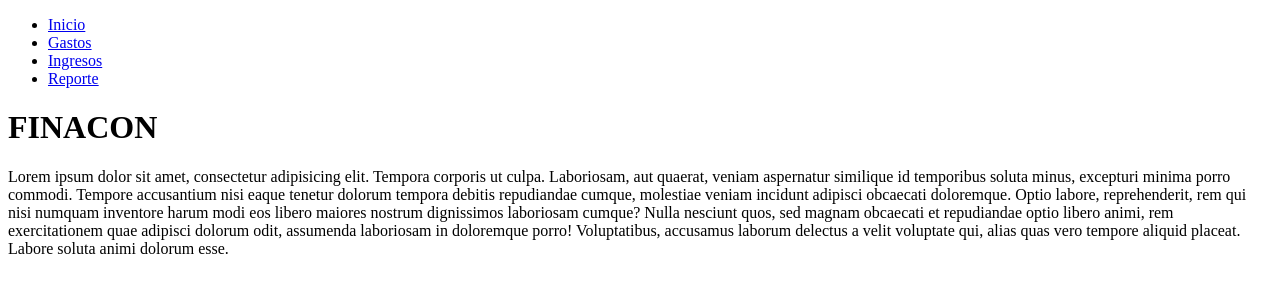
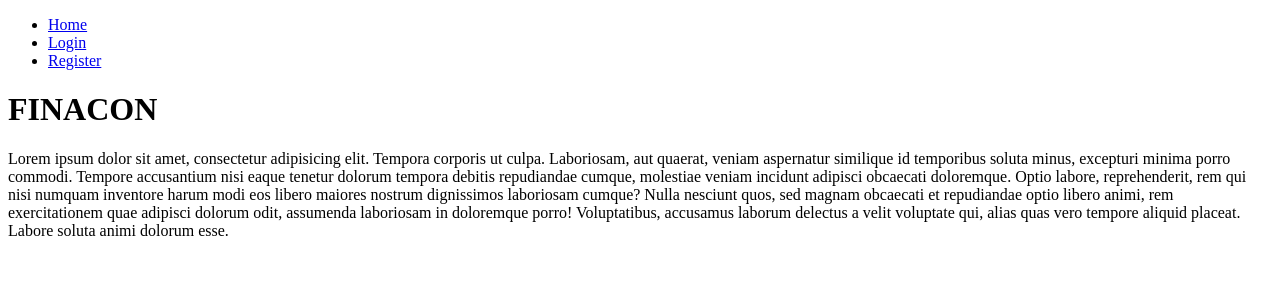
Before and after one commit to navi-exe04/financial-control-django, a Django app: page / in a window 1280 px wide. Shown: the top 300 px of the page. Run offline with Django 5.2, Linux system fonts and the light colour scheme.

Commit message:
feat: the services for login, register and logout are ready to use

```diff
--- a/finances/templates/ingresos.html
+++ b/finances/templates/expenses.html
@@ -2,7 +2,7 @@
 
 {% block content %}
 <main>
-    <h1>Ingresos</h1>
+    <h1>Expenses</h1>
     <p>
         Lorem ipsum dolor sit amet, consectetur adipisicing elit. Tempora corporis ut culpa. Laboriosam, aut quaerat,
         veniam aspernatur similique id temporibus soluta minus, excepturi minima porro commodi. Tempore accusantium nisi
--- a/finances/templates/reporte.html
+++ b/finances/templates/incomes.html
@@ -2,7 +2,7 @@
 
 {% block content %}
 <main>
-    <h1>Reporte general</h1>
+    <h1>Incomes</h1>
     <p>
         Lorem ipsum dolor sit amet, consectetur adipisicing elit. Tempora corporis ut culpa. Laboriosam, aut quaerat,
         veniam aspernatur similique id temporibus soluta minus, excepturi minima porro commodi. Tempore accusantium nisi
--- a/finances/templates/layouts/base.html
+++ b/finances/templates/layouts/base.html
@@ -12,17 +12,29 @@
         <nav>
             <ul>
                 <li>
-                    <a href="{% url 'inicio' %}">Inicio</a>
+                    <a href="{% url 'home' %}">Home</a>
+                </li>
+                {% if user.is_authenticated %}
+                <li>
+                    <a href="{% url 'report' %}">Report</a>
                 </li>
                 <li>
-                    <a href="{% url 'gastos' %}">Gastos</a>
+                    <a href="{% url 'expenses' %}">Expenses</a>
                 </li>
                 <li>
-                    <a href="{% url 'ingresos' %}">Ingresos</a>
+                    <a href="{% url 'incomes' %}">Incomes</a>
                 </li>
                 <li>
-                    <a href="{% url 'reporte' %}">Reporte</a>
+                    <a href="{% url 'logout' %}">Logout</a>
                 </li>
+                {% else %}
+                <li>
+                    <a href="{% url 'login' %}">Login</a>
+                </li>
+                <li>
+                    <a href="{% url 'register' %}">Register</a>
+                </li>
+                {% endif %}
             </ul>
         </nav>
     </header>
--- a/finances/templates/gastos.html
+++ b/finances/templates/report.html
@@ -2,7 +2,7 @@
 
 {% block content %}
 <main>
-    <h1>Gastos</h1>
+    <h1>General report</h1>
     <p>
         Lorem ipsum dolor sit amet, consectetur adipisicing elit. Tempora corporis ut culpa. Laboriosam, aut quaerat,
         veniam aspernatur similique id temporibus soluta minus, excepturi minima porro commodi. Tempore accusantium nisi
--- a/finances/urls.py
+++ b/finances/urls.py
@@ -2,8 +2,11 @@ from django.urls import path
 from . import views
 
 urlpatterns = [
-    path('', views.inicio, name="inicio"),
-    path('gastos/', views.gastos, name="gastos"),
-    path('ingresos/', views.ingresos, name="ingresos"),
-    path('reporte/', views.reporte, name="reporte"),
+    path('', views.home, name="home"),
+    path('expenses/', views.expenses, name="expenses"),
+    path('incomes/', views.incomes, name="incomes"),
+    path('report/', views.report, name="report"),
+    path('login/', views.login_user, name="login"),
+    path('logout/', views.logout_user, name="logout"),
+    path('register/', views.register_user, name="register")
 ]
--- a/finances/views.py
+++ b/finances/views.py
@@ -1,34 +1,117 @@
-from django.shortcuts import render
+from django.shortcuts import redirect, render
 from django.http import HttpResponse
+from django.contrib.auth import login, logout, authenticate
+from django.contrib.auth.models import User
+from django.db import IntegrityError
+from django.contrib.auth.decorators import login_required
 
 # Create your views here.
 
 
-def inicio(request):
+def home(request):
     """
-    El inicio del sistema
+    The main view of the system
     """
-    return render(request, 'inicio.html')
+    return render(request, 'home.html')
 
 
-def gastos(request):
+@login_required
+def expenses(request):
     """
-    Vista de gastos del sistema.
-    Enlista todos los gastos hechos por el usuario.
+    List of expenses of the user
     """
-    return render(request, 'gastos.html')
+    return render(request, 'expenses.html')
 
 
-def ingresos(request):
+@login_required
+def incomes(request):
     """
-    Vista de ingresos del sistema.
-    Enlista todos los ingresos que ha tenido el usuario.
+    List of incomes of the user
     """
-    return render(request, 'ingresos.html')
+    return render(request, 'incomes.html')
 
 
-def reporte(request):
+@login_required
+def report(request):
     """
-    Vista de reporte de ingresos y gastos.
+    General report of expenses and incomes
     """
-    return render(request, 'reporte.html')
+    return render(request, 'report.html')
+
+
+# user views
+def register_user(request):
+    """
+    GET - Shows the register form to the user
+    POST - Register a new user in system
+    """
+    # GET METHOD
+    if request.method == 'GET':
+        return render(request, 'register.html')
+    # POST METHOD
+    else:
+        error = ""
+        username = request.POST['username']
+        password1 = request.POST['password1']
+        password2 = request.POST['password2']
+
+        # The passwords match
+        if password1 == password2:
+            # Create a new user in db
+            try:
+                user = User.objects.create_user(
+                    username=username,
+                    password=password1
+                )
+                user.save()
+                login(request, user)
+                return redirect('report')
+            # The user already exists in db
+            except IntegrityError:
+                error = "The user already exists"
+        # Passwords do not match
+        else:
+            error = "Passwords do not match"
+
+        return render(request, 'register.html', {
+            'error': error
+        })
+
+
+def login_user(request):
+    """
+    GET - Shows the login form to the user
+    POST - Login in to system
+    """
+    # GET METHOD
+    if request.method == 'GET':
+        return render(request, 'login.html')
+    # POST METHOD
+    else:
+        error = ""
+        username = request.POST['username']
+        password = request.POST['password']
+
+        # verify if the user exists in db
+        user = authenticate(request, username=username, password=password)
+
+        # user is valid
+        if user is not None:
+            # login system
+            login(request, user)
+            return redirect('report')
+        # user is not valid
+        else:
+            error = "Username or password are incorrect"
+            return render(request, 'login.html', {
+                'error': error
+            })
+
+
+@login_required
+def logout_user(request):
+    """
+    Logout the user from the system
+    """
+    logout(request)
+    return redirect('home')
--- a/financialcontrol/settings.py
+++ b/financialcontrol/settings.py
@@ -112,6 +112,7 @@ USE_I18N = True
 
 USE_TZ = True
 
+LOGIN_URL = '/login'
 
 # Static files (CSS, JavaScript, Images)
 # https://docs.djangoproject.com/en/5.0/howto/static-files/
```
Also changed, not shown: finances/templates/login.html (added, +24 -0 lines), finances/templates/register.html (added, +29 -0 lines), finances/templates/home.html (renamed from finances/templates/inicio.html).
